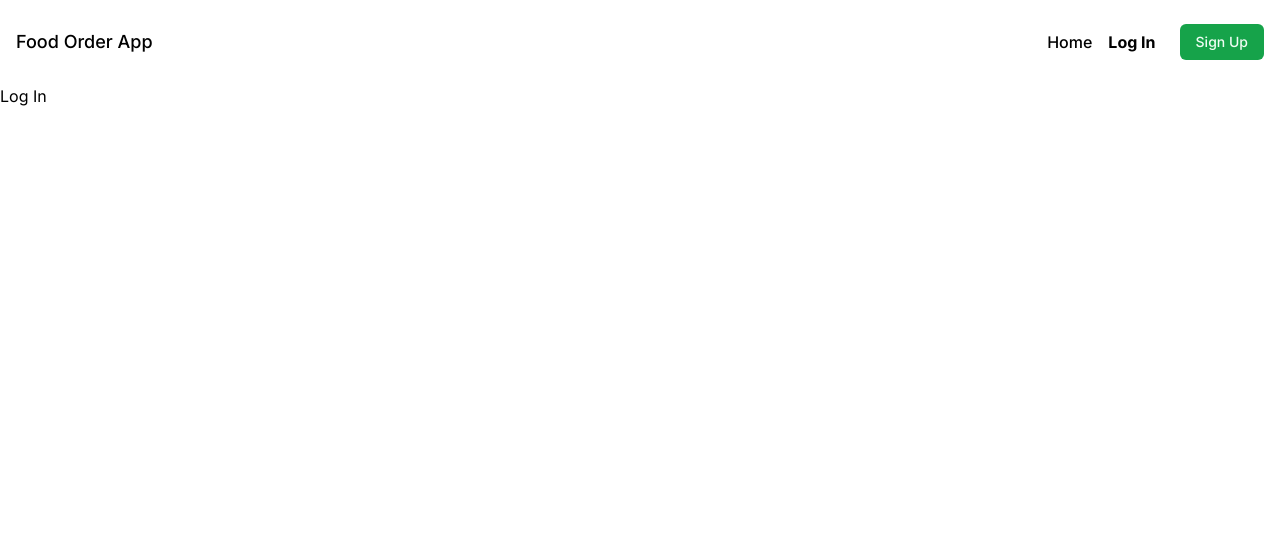
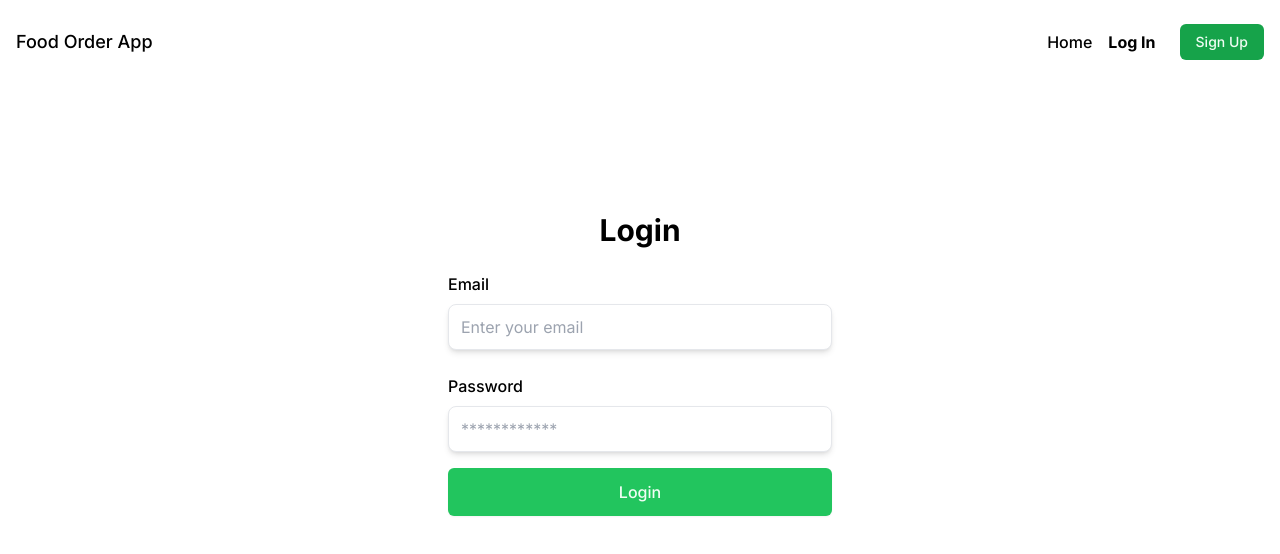
Before and after one commit to kncalderong/food-advisor-strapi-front, a Next.js app: page /login in a window 1280 px wide. Shown: the top 554 px of the page. Built offline with nearby package versions, Linux system fonts and the light colour scheme.

Commit message:
feat: login logic included

```diff
--- a/src/app/login/page.tsx
+++ b/src/app/login/page.tsx
@@ -1,8 +1,57 @@
+'use client'
+
+import { useAppContext } from '@/context/appContext'
+import { useRouter } from 'next/navigation'
+import { gql, useMutation } from '@apollo/client'
+import Cookie from 'js-cookie'
+import Loader from '@/components/Loader'
+import Form from '@/components/Form'
+import { useState } from 'react'
+
+const LOGIN_MUTATION = gql`
+  mutation Login($identifier: String!, $password: String!) {
+    login(input: { identifier: $identifier, password: $password }) {
+      jwt
+      user {
+        username
+        email
+        id
+      }
+    }
+  }
+`
+
 const Login = () => {
+  const router = useRouter()
+  const { setupUser } = useAppContext()
+
+  const [formData, setFormData] = useState({ email: '', password: '' })
+  const [loginMutation, { loading, error }] = useMutation(LOGIN_MUTATION)
+
+  const handleLogin = async (e: React.FormEvent<HTMLFormElement>) => {
+    e.preventDefault()
+    const { email, password } = formData
+    const { data } = await loginMutation({
+      variables: { identifier: email, password },
+    })
+    if (data?.login.user) {
+      setupUser(data.login.user)
+      Cookie.set('token', data.login.jwt)
+      router.push('/')
+    }
+  }
+
+  if (loading) return <Loader />
+
   return (
-    <div>
-      <h1>Log In</h1>
-    </div>
+    <Form
+      title='Login'
+      buttonText='Login'
+      formData={formData}
+      setFormData={setFormData}
+      callback={handleLogin}
+      error={error}
+    />
   )
 }
 
--- a/src/app/register/page.tsx
+++ b/src/app/register/page.tsx
@@ -17,6 +17,7 @@ const REGISTER_MUTATION = gql`
       jwt
       user {
         username
+        id
         email
       }
     }
@@ -33,12 +34,12 @@ const Register = () => {
   })
   const [registerMutation, { loading, error }] = useMutation(REGISTER_MUTATION)
 
-  const handleRegister = async () => {
+  const handleRegister = async (e: React.FormEvent<HTMLFormElement>) => {
+    e.preventDefault()
     const { email, password } = formData
     const { data } = await registerMutation({
       variables: { username: email, email: email, password },
     })
-    console.log('data on register page: ', data)
     if (data?.register.user) {
       setupUser(data.register.user)
       router.push('/')
--- a/src/components/Form.tsx
+++ b/src/components/Form.tsx
@@ -14,7 +14,7 @@ const Form = ({
   buttonText: string
   formData: FormDataType
   setFormData: React.Dispatch<FormDataType>
-  callback: () => void
+  callback: (e: React.FormEvent<HTMLFormElement>) => void
   error: ApolloError | undefined
 }) => {
   return (
--- a/src/context/appContext.tsx
+++ b/src/context/appContext.tsx
@@ -7,11 +7,12 @@ import { GlobalStateType } from './types/globalState.d'
 import Cookie from 'js-cookie'
 import { gql } from '@apollo/client'
 import { client } from './apolloClient'
+import { UserType } from '@/types/data/User.d'
 
 interface ContextValueType extends GlobalStateType {
   //type for values passed by context
   toggleTheme: () => void
-  setupUser: (userData: any) => void
+  setupUser: (userData: UserType) => void
   logoutUser: () => void
 }
 
@@ -36,15 +37,15 @@ const AppProvider = ({ children }: { children: React.ReactNode }) => {
     fetchData()
   }, [])
 
-  const setupUser = (userData: any) => {
-    Cookie.remove('token')
+  const setupUser = (userData: UserType) => {
     dispatch({
       type: ActionKind.SET_USER,
-      payload: userData,
+      payload: { user: userData },
     })
   }
 
   const logoutUser = () => {
+    Cookie.remove('token')
     dispatch({
       type: ActionKind.LOGOUT_USER,
     })
--- a/src/context/types/actions.d.ts
+++ b/src/context/types/actions.d.ts
@@ -1,3 +1,5 @@
+import { UserType } from '@/types/data/User.d'
+
 export enum ActionKind {
   TOGGLE_THEME = 'TOGGLE_THEME',
   SET_USER = 'SET_USER',
@@ -13,7 +15,9 @@ export type GlobalStateActions =
     }
   | {
       type: ActionKind.SET_USER
-      payload: any
+      payload: {
+        user: UserType
+      }
     }
   | {
       type: ActionKind.LOGOUT_USER
--- a/src/context/types/globalState.d.ts
+++ b/src/context/types/globalState.d.ts
@@ -1,5 +1,7 @@
+import { UserType } from '@/types/data/User.d'
+
 export interface GlobalStateType {
   //type of globalState
   darkTheme: boolean
-  user: any
+  user: UserType | null
 }
--- a/src/types/data/User.d.ts
+++ b/src/types/data/User.d.ts
@@ -1,4 +1,4 @@
-export interface User {
+export interface UserType {
   id: string
   email: string
   username: string
```
